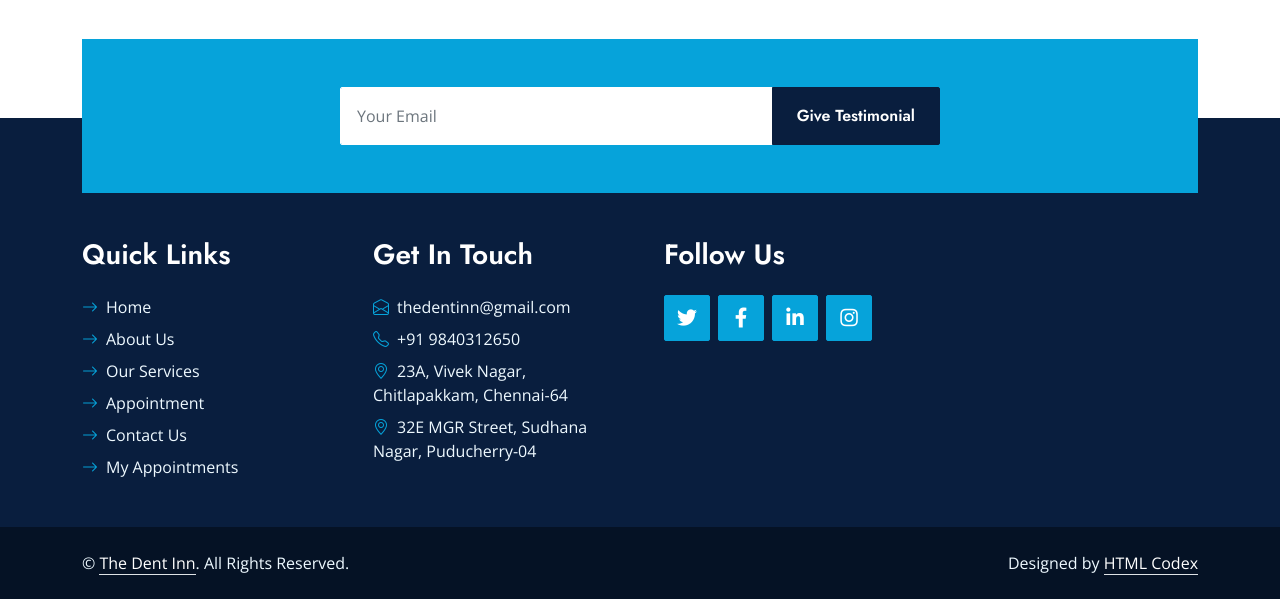
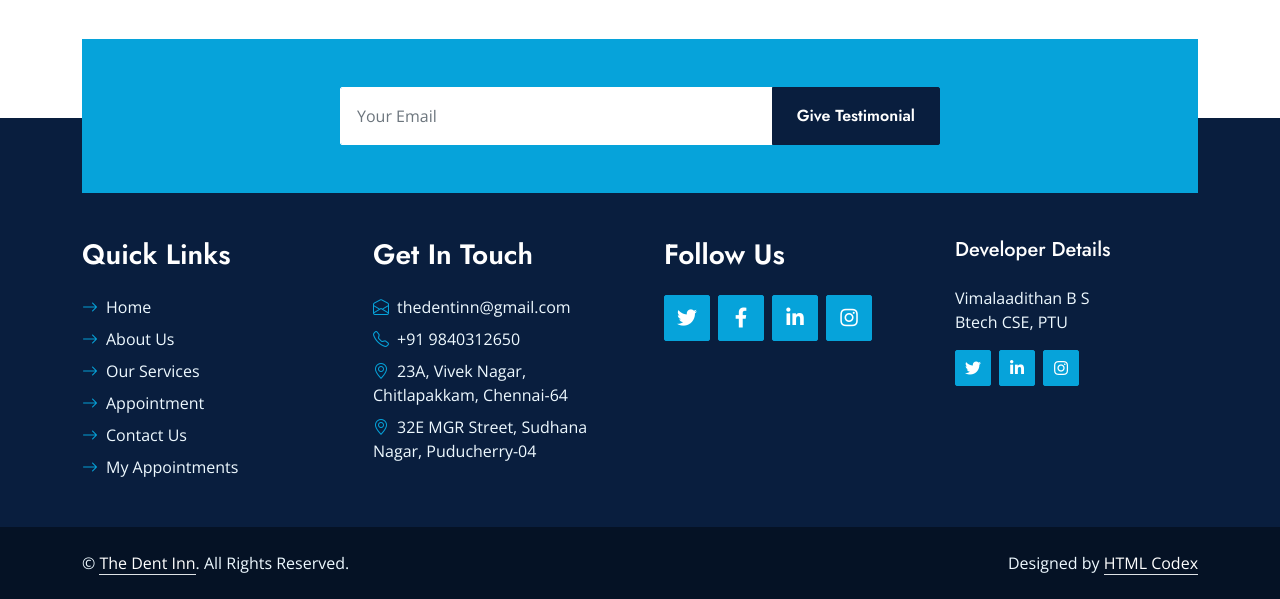
Before and after one commit to vimal-11/The_Dent_Inn, a Django app: page /appointment/ in a window 1280 px wide. Shown: the part 1064-1663 px from the top of the page. Run offline with Django 4.2, Linux system fonts and the light colour scheme; parts of the project's set-up code (start-up, migrations or seed data) failed here and were passed over; some libraries are stand-ins or nearby versions.

Commit message:
developer detail and appointment cancellation

```diff
--- a/home/templates/about.html
+++ b/home/templates/about.html
@@ -24,7 +24,7 @@
                 <div class="col-lg-7">
                     <div class="section-title mb-4">
                         <h5 class="position-relative d-inline-block text-primary text-uppercase">About Us</h5>
-                        <h1 class="display-5 mb-0">The World's Best Dental Clinic That You Can Trust</h1>
+                        <h1 class="display-5 mb-0">The Dental Clinic That You Can Trust</h1>
                     </div>
                     <h4 class="text-body fst-italic mb-4">Diam dolor diam ipsum sit. Clita erat ipsum et lorem stet no lorem sit clita duo justo magna dolore</h4>
                     <p class="mb-4">Tempor erat elitr rebum at clita. Diam dolor diam ipsum et tempor sit. Aliqu diam amet diam et eos labore. Clita erat ipsum et lorem et sit, sed stet no labore lorem sit. Sanctus clita duo justo et tempor eirmod magna dolore erat amet</p>
--- a/home/templates/base.html
+++ b/home/templates/base.html
@@ -191,6 +191,17 @@
                         <a class="btn btn-lg btn-primary btn-lg-square rounded" href="#"><i class="fab fa-instagram fw-normal"></i></a>
                     </div>
                 </div>
+                <div class="col-lg-3 col-md-6 col-md-offset-0">
+                    <h5 class="text-white mb-4">Developer Details</h5>
+                    <p>Vimalaadithan B S<br> Btech CSE, PTU</p>
+                    <div class="d-flex">
+                        <a class="btn btn-primary btn-square rounded me-2" href="#"><i class="fab fa-twitter fw-normal"></i></a>
+                        <!-- <a class="btn btn-primary btn-square rounded me-2" href="#"><i class="fab fa-facebook-f fw-normal"></i></a> -->
+                        <a class="btn btn-primary btn-square rounded me-2" href="https://www.linkedin.com/in/vimal11/"><i class="fab fa-linkedin-in fw-normal"></i></a>
+                        <a class="btn btn-primary btn-square rounded" href="https://www.instagram.com/_vimal_30/"><i class="fab fa-instagram fw-normal"></i></a>
+                    </div>
+                </div>
+
             </div>
         </div>
     </div>
--- a/home/templates/home.html
+++ b/home/templates/home.html
@@ -58,7 +58,7 @@
                         </div>
                         <div class="d-flex justify-content-between text-white mb-3">
                             <h6 class="text-white mb-0">Saturday</h6>
-                            <p class="mb-0"> 4:00am - 7:00pm</p>
+                            <p class="mb-0"> 4:00pm - 7:00pm</p>
                         </div>
                         <div class="d-flex justify-content-between text-white mb-3">
                             <h6 class="text-white mb-0">Sunday</h6>
@@ -105,7 +105,7 @@
                 <div class="col-lg-7">
                     <div class="section-title mb-4">
                         <h5 class="position-relative d-inline-block text-primary text-uppercase">About Us</h5>
-                        <h1 class="display-5 mb-0">The World's Best Dental Clinic That You Can Trust</h1>
+                        <h1 class="display-5 mb-0">The Dental Clinic That You Can Trust</h1>
                     </div>
                     <h4 class="text-body fst-italic mb-4">Diam dolor diam ipsum sit. Clita erat ipsum et lorem stet no lorem sit clita duo justo magna dolore</h4>
                     <p class="mb-4">Tempor erat elitr rebum at clita. Diam dolor diam ipsum et tempor sit. Aliqu diam amet diam et eos labore. Clita erat ipsum et lorem et sit, sed stet no labore lorem sit. Sanctus clita duo justo et tempor eirmod magna dolore erat amet</p>
--- a/home/urls.py
+++ b/home/urls.py
@@ -12,4 +12,5 @@ urlpatterns = [
     path('testimonial/', views.testimonial, name='testimonial'),
     path('post_testimonial/', views.create_testimonial, name='create_testimonial'),
     path('my_appointments/', views.my_appointments, name='my_appointments'),
+    path('cancel-appointment/<id>', views.cancel_appointment, name='cancel_appointments'),
 ]
--- a/home/views.py
+++ b/home/views.py
@@ -135,3 +135,8 @@ def my_appointments(request):
         return render(request, 'my_booking_status.html', context)
     else:
         return render(request, 'my_booking.html', context)
+
+def cancel_appointment(request, id):
+    app_obj = Appointments.objects.get(id=id)
+    app_obj.delete()
+    return render(request, 'my_booking_status.html', {"appointment_cancel": True})
```
Also changed, not shown: consultation/templates/my_booking_status.html (+12 -0 lines).
